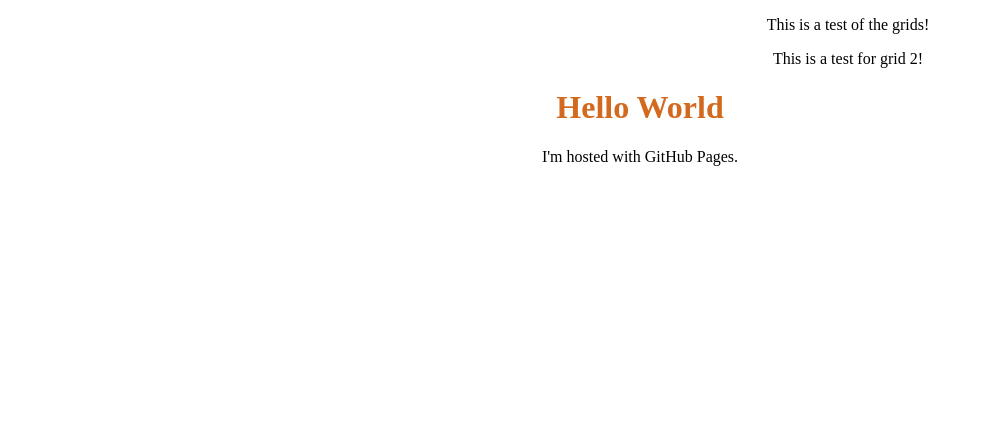
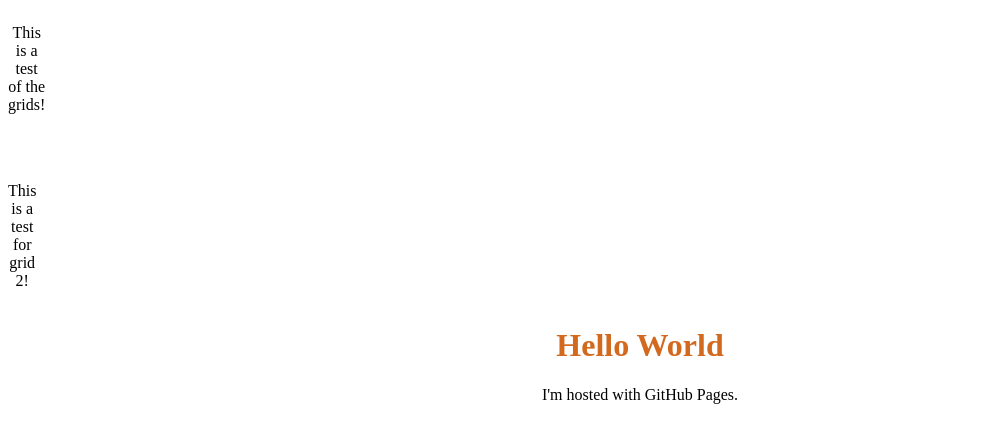
Before and after one commit to EvanPed25/EvanPed25.github.io, a plain HTML site: page Index.html in a window 1280 px wide. Shown: the top 442 px of the page, without its empty margins (0-983 px from the left). Drawn offline with Linux system fonts and the light colour scheme.

Commit message:
More testing!
added a little to both

```diff
--- a/StyleSheet1.css
+++ b/StyleSheet1.css
@@ -20,3 +20,9 @@ h1{
   float: center;
   width: 100%;
 }
+
+grid
+{
+  display: grid;
+  grid-template-columns: 1fr 100%;
+}
```
Also changed, not shown: Index.html (+2 -0 lines).
